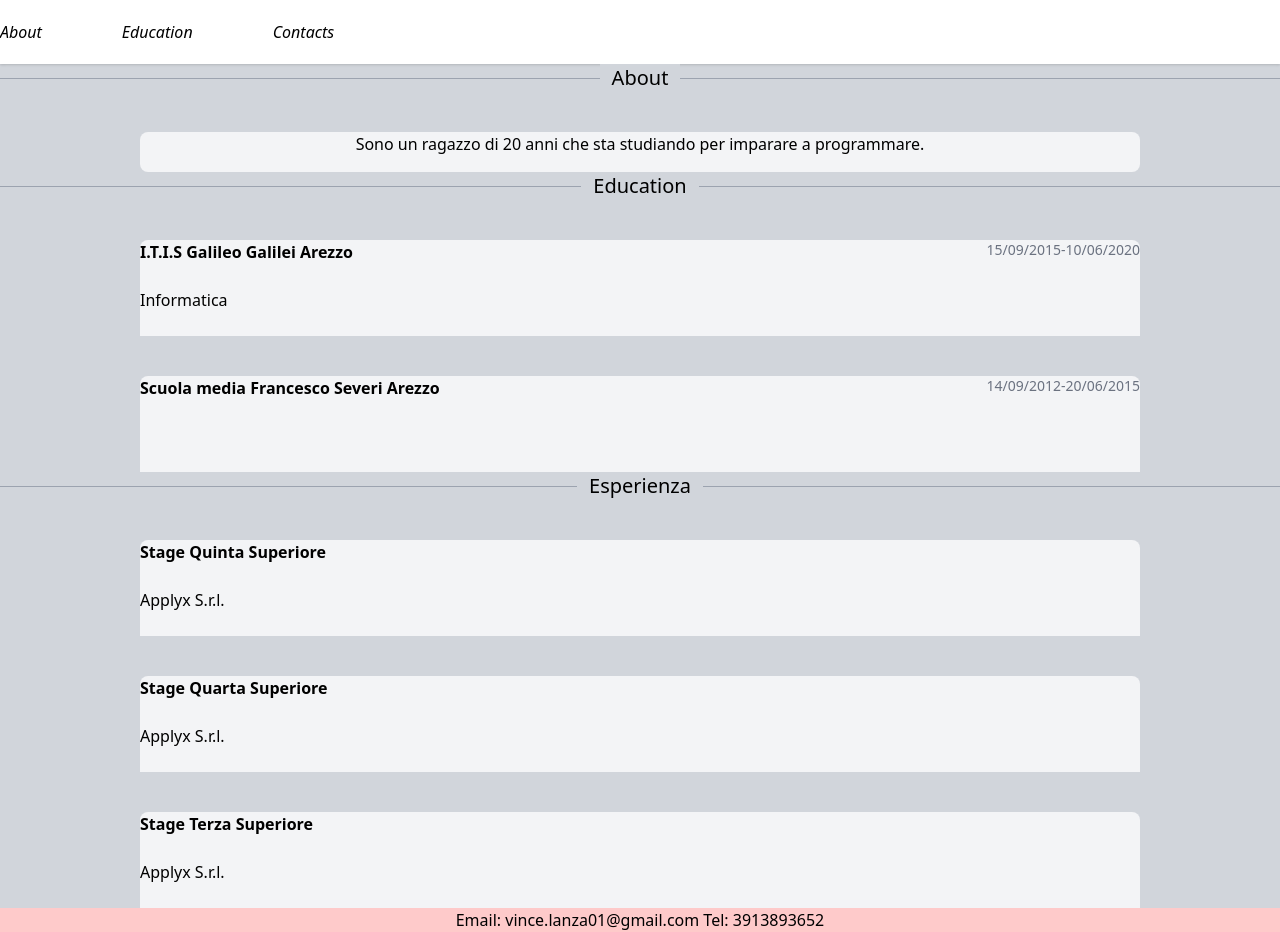
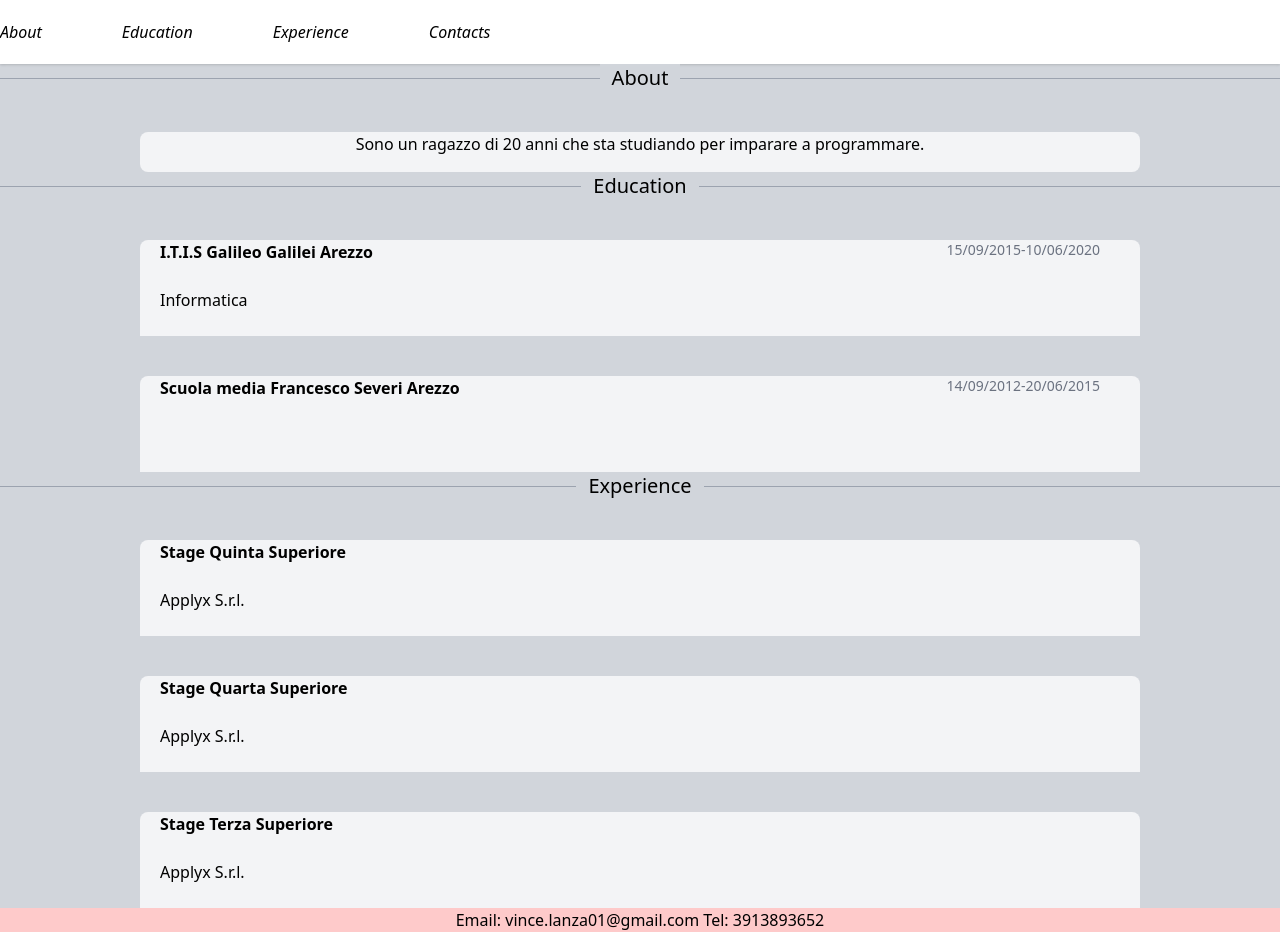
Before and after one commit to VincenzoLanza/SitoPersonale, a Vue app in the folder sito_personale/: page / in a window 1280 px wide. Built offline with nearby package versions, Linux system fonts and the light colour scheme.

Commit message:
finito il sito

```diff
--- a/sito_personale/src/App.vue
+++ b/sito_personale/src/App.vue
@@ -1,21 +1,21 @@
 <template>
   <div id="app">
     <Header1></Header1>
-    <divider titoloCarta="About"></divider>
+    <divider titoloCarta="About" id="About"></divider>
     <div class="flex justify-center">
       <div class="overflow-hidden rounded-lg text-center mt-10 bg-gray-100 h-10" style="width:1000px">
         Sono un ragazzo di 20 anni che sta studiando per imparare a programmare.
       </div>
     </div>
-    <divider titoloCarta="Education"></divider>
+    <divider titoloCarta="Education" id="Education"></divider>
     <div v-for="elem in cartaEducation" :key="elem.titolo">
       <carta :title="elem.titolo" :subTitle="elem.sottotitolo" :text="elem.testo"></carta>
     </div>
-    <divider titoloCarta="Esperienza"></divider>
+    <divider titoloCarta="Experience" id="Experience"></divider>
     <div v-for="elem in cartaExperience" :key="elem.titolo">
       <carta :title="elem.titolo" :subTitle="elem.sottotitolo" :text="elem.testo"></carta>
     </div>
-    <footer class="text-center bg-red-200">Email: vince.lanza01@gmail.com Tel: 3913893652</footer>
+    <footer class="text-center bg-red-200" id="Contacts" >Email: vince.lanza01@gmail.com Tel: 3913893652</footer>
   </div>
 </template>
 
--- a/sito_personale/src/components/Carta.vue
+++ b/sito_personale/src/components/Carta.vue
@@ -1,13 +1,13 @@
 <template>
     <div class="flex justify-center">
         <div class="grid grid-rows-2 grid-flow-col overflow-hidden mt-10 rounded-t-lg h-24" style="width:1000px">
-            <div class="bg-gray-100 text-slate-500 font-bold">
+            <div class="bg-gray-100 text-slate-500 font-bold pl-5">
                 {{title}}
             </div>
-            <div class="bg-gray-100">
+            <div class="bg-gray-100 pl-5">
                 {{subTitle}}
             </div>
-            <div class="flex bg-gray-100 text-sm text-gray-500 row-span-2 justify-end">
+            <div class="flex bg-gray-100 text-sm text-gray-500 row-span-2 justify-end pr-10">
                 {{text}}
             </div>
         </div>
--- a/sito_personale/src/components/Header.vue
+++ b/sito_personale/src/components/Header.vue
@@ -2,9 +2,10 @@
     <nav class="bg-white shadow dark:bg-gray-800">
         <div class="max-w-7xl m-auto">
             <div class=" flex space-x-20 h-16 items-center">
-            <a href="#about" class="italic">About</a>
-            <a href="#education" class="italic" >Education</a>
-            <a href="#contacts" class="italic">Contacts</a>
+            <a href="#About" class="italic">About</a>
+            <a href="#Education" class="italic" >Education</a>
+            <a href="#Experience" class="italic">Experience</a>
+            <a href="#Contacts" class="italic">Contacts</a>
             </div>
         </div>
     </nav>
```
